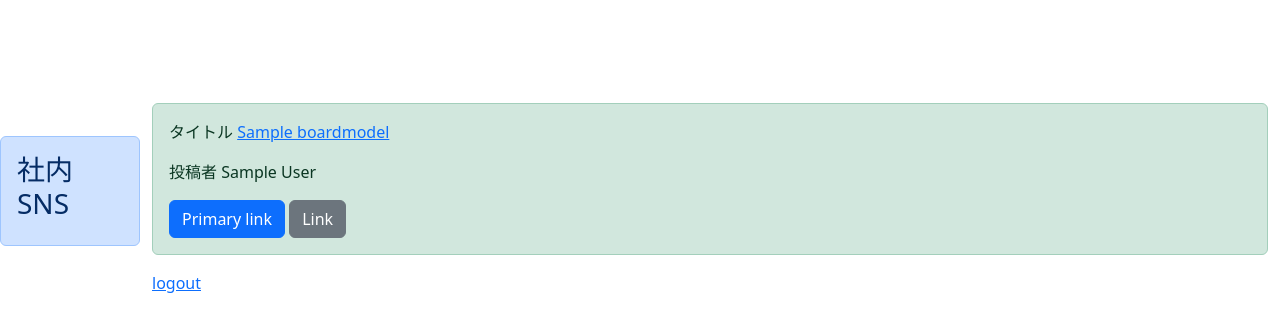
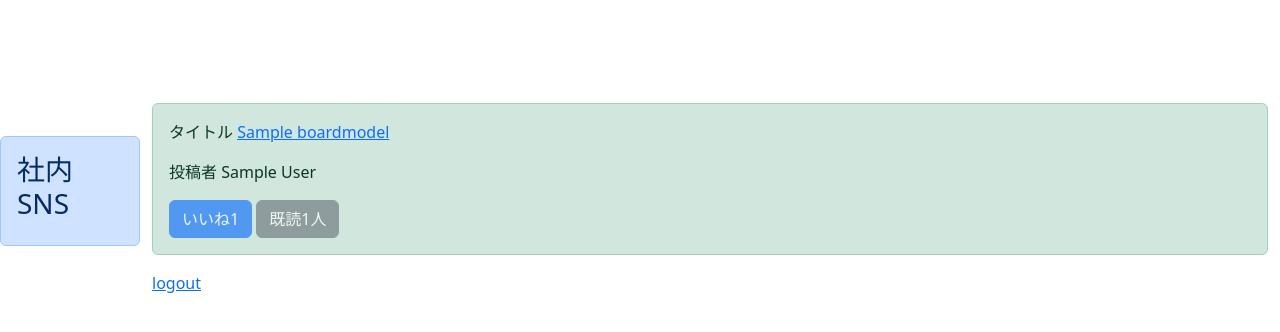
Before and after one commit to Forbusinessuseyukikoishiguro/BOARDPROJECT2, a Django app: page /list/ in a window 1280 px wide. Shown: the part 201-533 px from the top of the page. Run offline with Django 5.2, Linux system fonts and the light colour scheme; a user stored in the database is signed in; tables that the repository leaves empty hold one stand-in row (values such as "Sample post").

Commit message:
0319_1706_いいね実装

```diff
--- a/boardproject/templates/list.html
+++ b/boardproject/templates/list.html
@@ -13,8 +13,8 @@
     <div class="alert alert-success" role="alert">
         <p>タイトル <a href="{% url 'detail' item.pk %}">{{item.title}}</a></p>
         <p>投稿者 {{item.author}}</p>
-        <a href="#" class="btn btn-primary" role="button" aria-pressed="true">Primary link</a>
-        <a href="#" class="btn btn-secondary" role="button" aria-pressed="true">Link</a>
+        <a href="#" class="btn btn-primary disabled" role="button" aria-pressed="true">いいね{{ item.good }}</a>
+        <a href="#" class="btn btn-secondary disabled"  role="button" aria-pressed="true">既読{{ item.read }}人</a>
     </div>
     {% endfor %}
     <a href="{% url 'logout' %}">logout</a>
```
